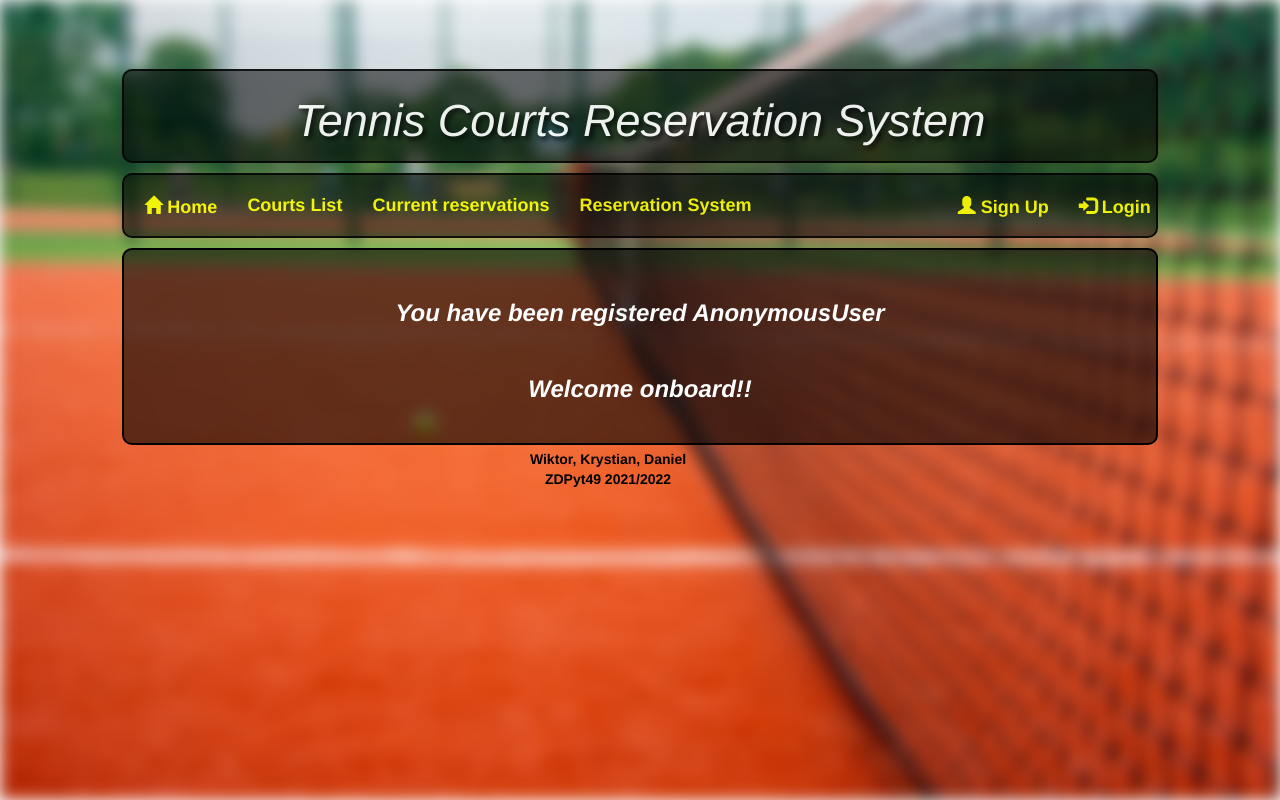
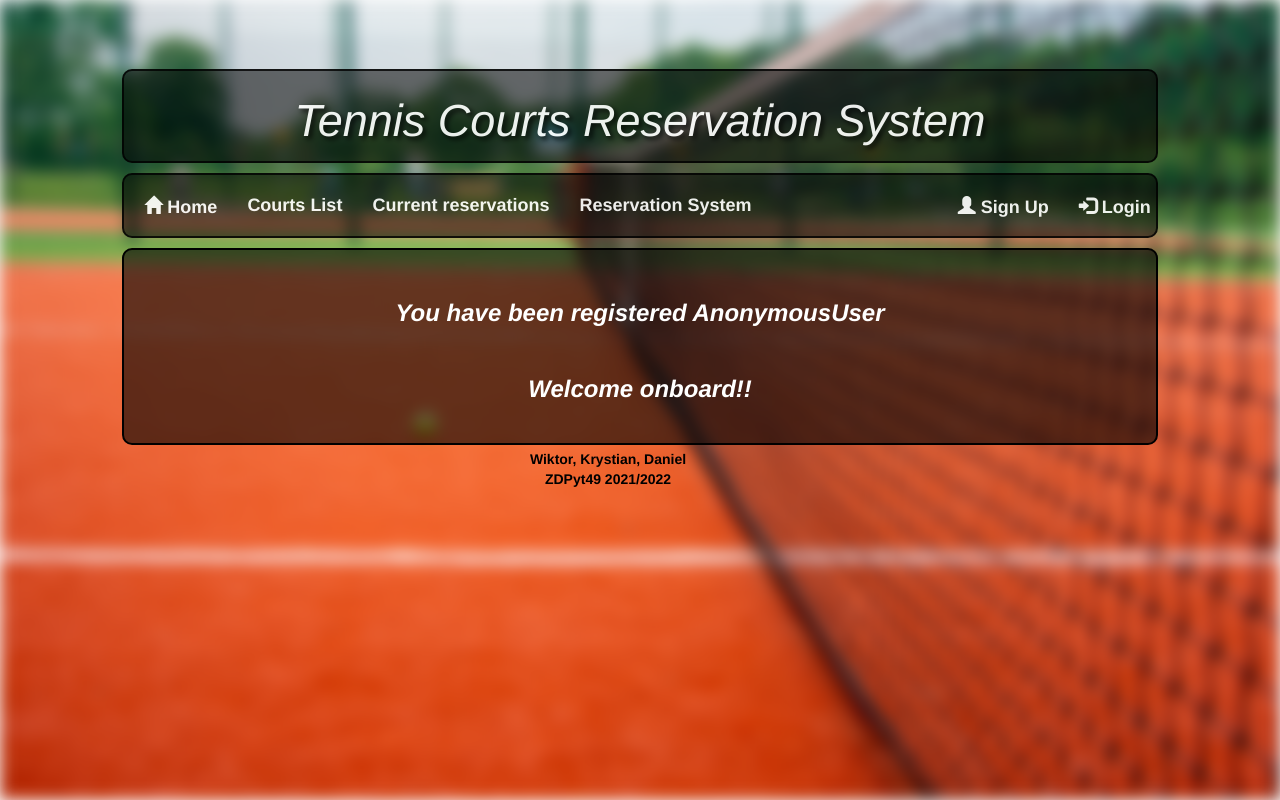
Before and after one commit to WikKab/tennis-court-reservations, a Django app: template accounts/templates/registered_info.html in a window 1280 px wide. Run offline with Django 3.2, Linux system fonts and the light colour scheme; the template is opened without the code that fills it, so the values that code supplies are empty; some libraries are stand-ins or nearby versions.

Commit message:
colors changes3

```diff
--- a/tennis_courts/templates/admin_panel.html
+++ b/tennis_courts/templates/admin_panel.html
@@ -84,7 +84,7 @@
         }
 
         a:link {
-          color: black;
+          color: white;
           font-weight: bold;
           opacity: 1;
          }
--- a/tennis_courts/templates/base.html
+++ b/tennis_courts/templates/base.html
@@ -81,7 +81,7 @@
         }
 
         a:link {
-          color: yellow;
+          color: white;
           font-weight: bold;
           opacity: 1;
          }
```
